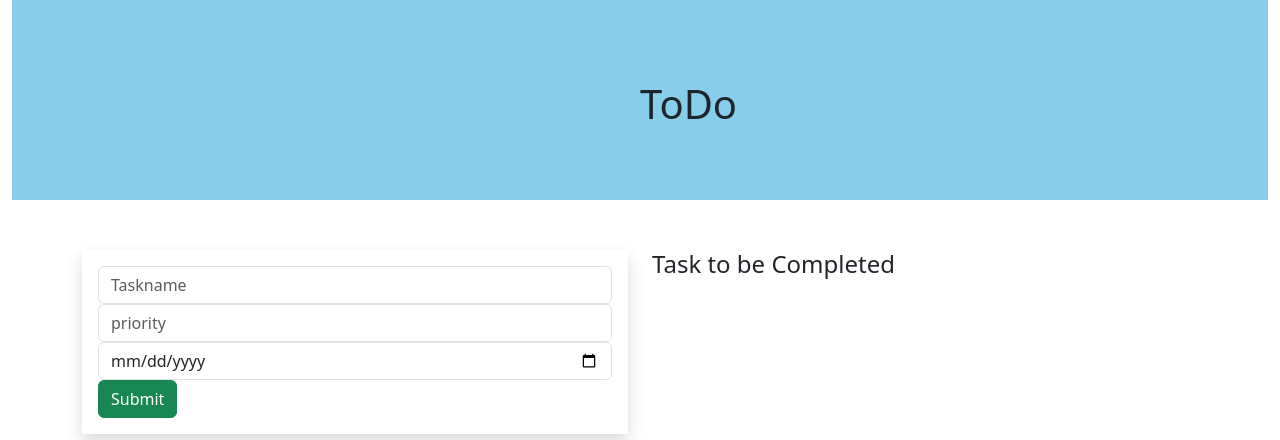
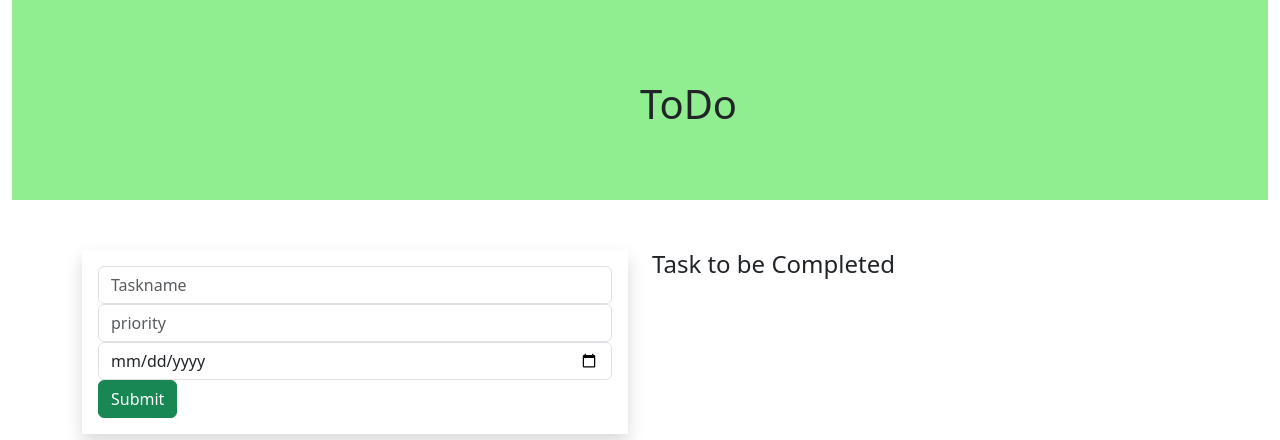
Before and after one commit to shijin88/Demopython, a Django app: page / in a window 1280 px wide. Shown: the top 440 px of the page. Run offline with Django 4.2, Linux system fonts and the light colour scheme; data that the repository does not hold is empty.

Commit message:
Update style.css

```diff
--- a/todoproject/static/style.css
+++ b/todoproject/static/style.css
@@ -1,5 +1,5 @@
 .banner {
-    background-color: skyblue;
+    background-color: lightgreen;
     width : 100%;
     height : 200px;
     margin-bottom : 50px;
```
